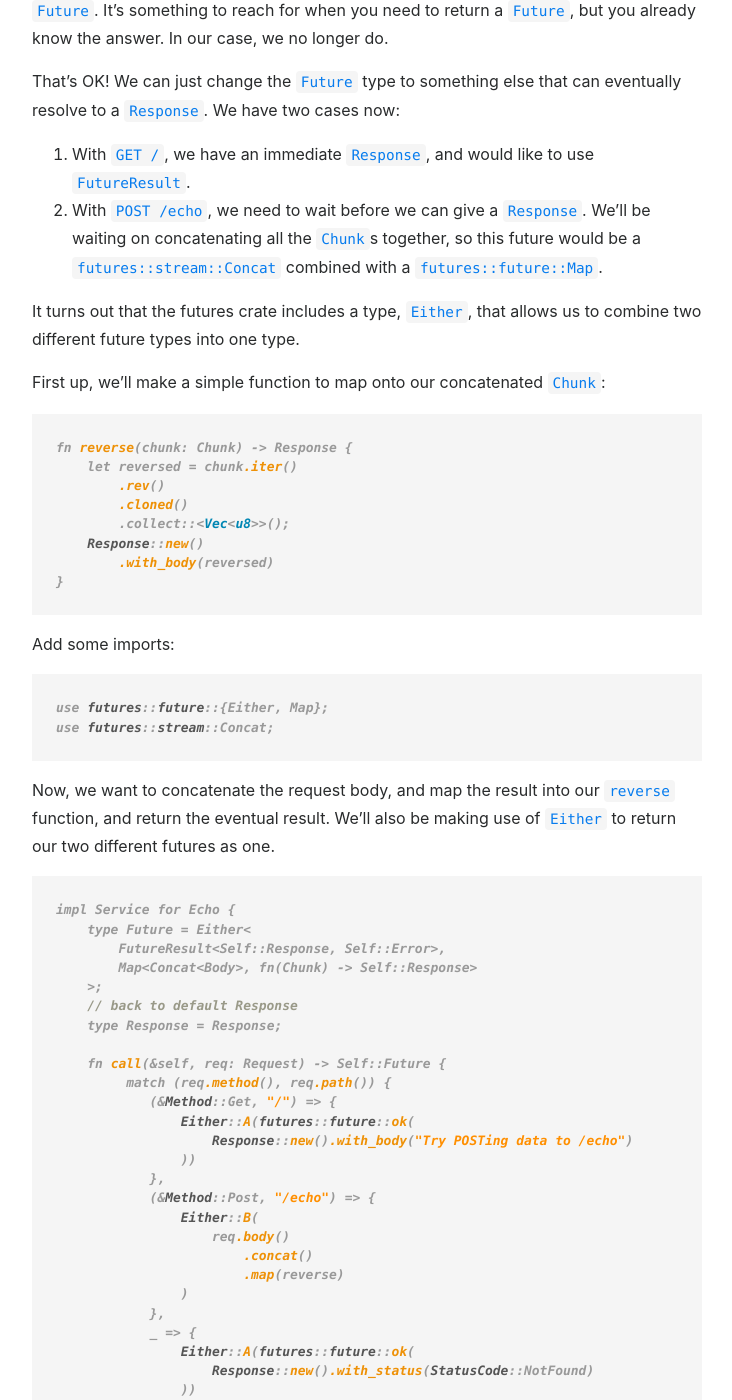
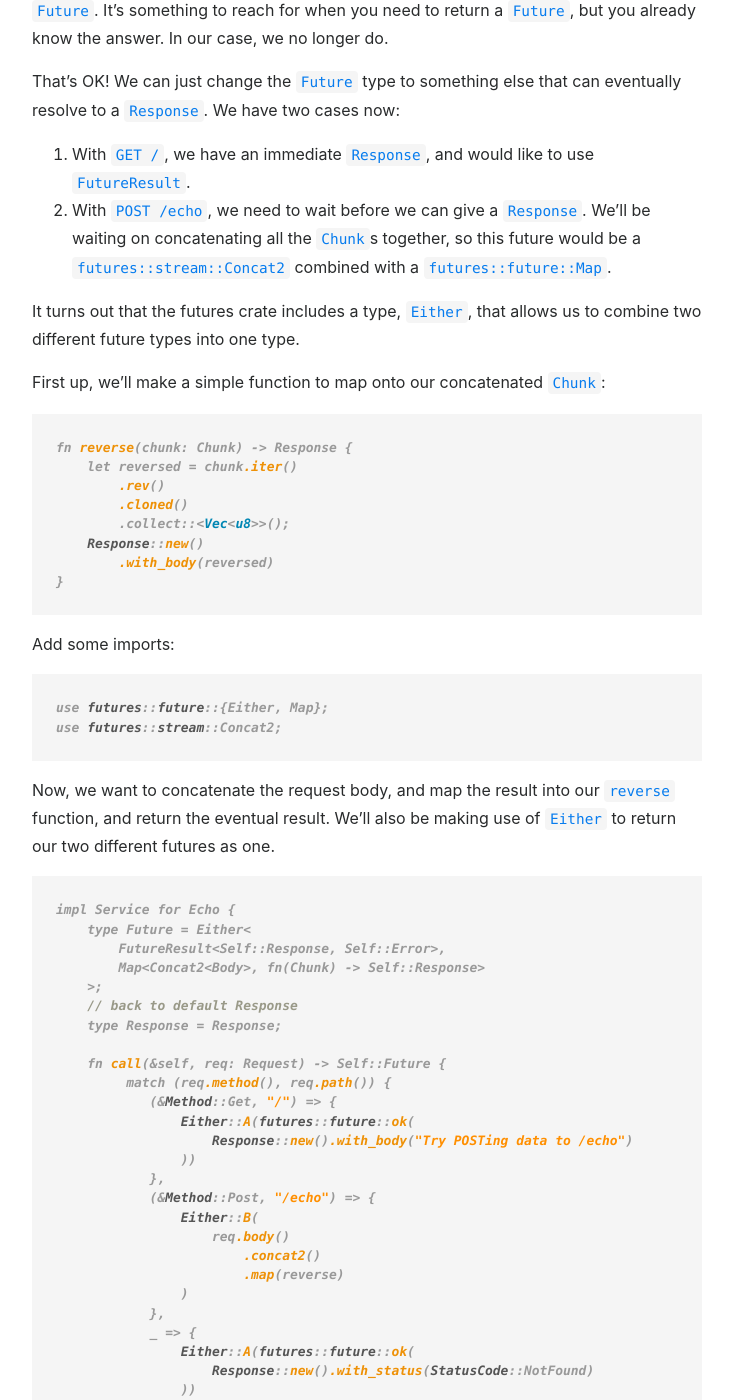
Before and after one commit to hyperium/hyperium.github.io, a Jekyll site: the page built from _guides/server/echo.md, in a window 1280 px wide and 1400 px high, scrolled down 3411 px. Shown: the whole window, without its empty margins (338-1070 px from the left). Built offline with Jekyll 4.4.1, drawn with Linux system fonts in a browser that asks for light colours.

Commit message:
update usage of Concat to Concat2

````diff
--- a/_guides/server/echo.md
+++ b/_guides/server/echo.md
@@ -208,7 +208,7 @@ In this case, however, we can't really generate a `Response` immediately, but in
 That's OK! We can just change the `Future` type to something else that can eventually resolve to a `Response`. We have two cases now:
 
 1. With `GET /`, we have an immediate `Response`, and would like to use `FutureResult`.
-2. With `POST /echo`, we need to wait before we can give a `Response`. We'll be waiting on concatenating all the `Chunk`s together, so this future would be a `futures::stream::Concat` combined with a `futures::future::Map`.
+2. With `POST /echo`, we need to wait before we can give a `Response`. We'll be waiting on concatenating all the `Chunk`s together, so this future would be a `futures::stream::Concat2` combined with a `futures::future::Map`.
 
 It turns out that the futures crate includes a type, `Either`, that allows us to combine two different future types into one type.
 
@@ -234,7 +234,7 @@ Add some imports:
 ```rust
 # extern crate futures;
 use futures::future::{Either, Map};
-use futures::stream::Concat;
+use futures::stream::Concat2;
 # fn main() {}
 ```
 
@@ -244,7 +244,7 @@ Now, we want to concatenate the request body, and map the result into our `rever
 # extern crate futures;
 # extern crate hyper;
 # use futures::future::{Either, Future, FutureResult, Map};
-# use futures::stream::{Concat, Stream};
+# use futures::stream::{Concat2, Stream};
 # use hyper::{Body, Chunk, Method, StatusCode};
 # use hyper::server::{Request, Response, Service};
 # struct Echo;
@@ -261,7 +261,7 @@ impl Service for Echo {
 #     type Error = hyper::Error;
     type Future = Either<
         FutureResult<Self::Response, Self::Error>,
-        Map<Concat<Body>, fn(Chunk) -> Self::Response>
+        Map<Concat2<Body>, fn(Chunk) -> Self::Response>
     >;
     // back to default Response
     type Response = Response;
@@ -276,7 +276,7 @@ impl Service for Echo {
             (&Method::Post, "/echo") => {
                 Either::B(
                     req.body()
-                        .concat()
+                        .concat2()
                         .map(reverse)
                 )
             },
````
